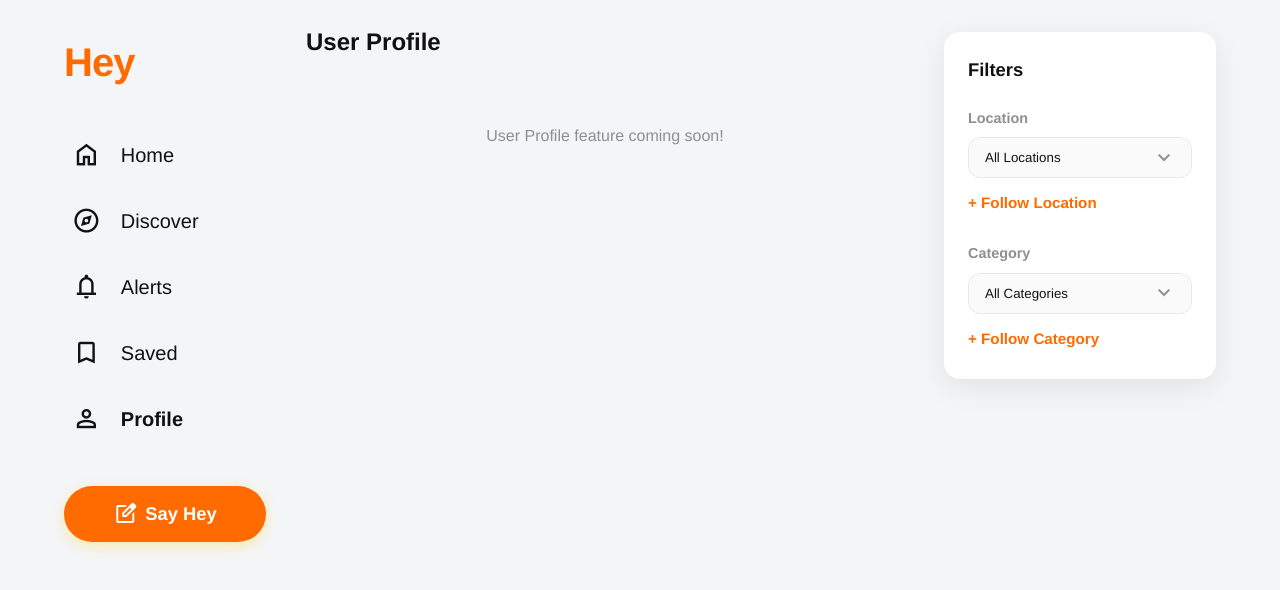
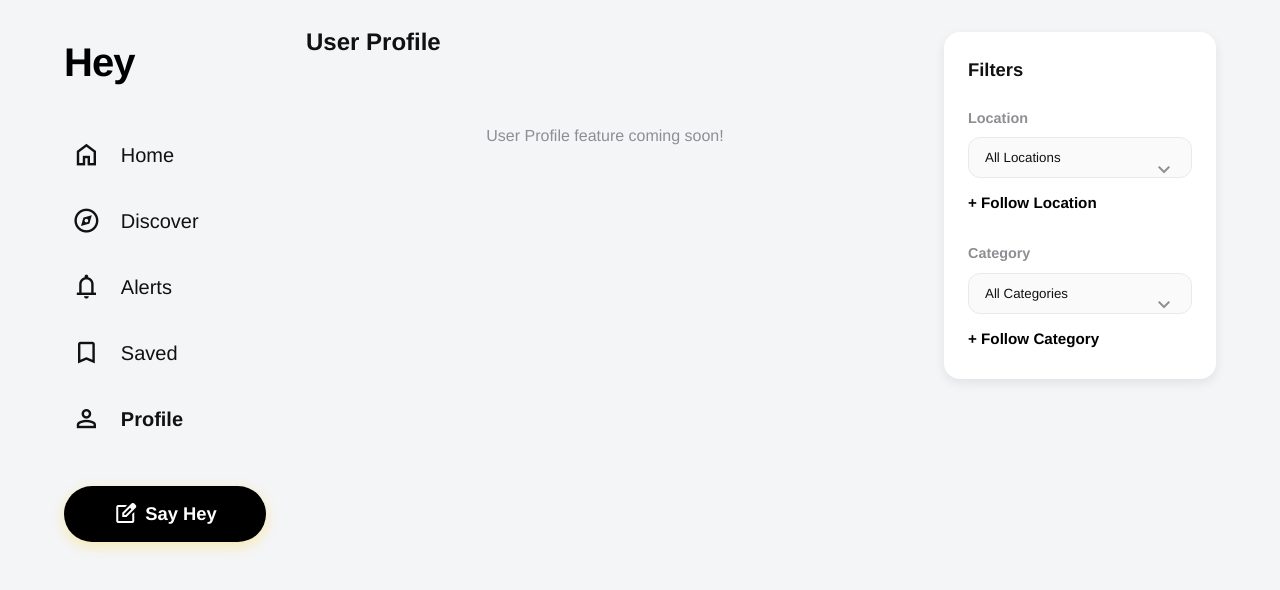
Before and after one commit to peekay11/Hey, a React (Vite) app: page /profile in a window 1280 px wide. Shown: the top 590 px of the page. Built offline with nearby package versions, Linux system fonts and the light colour scheme; a web font is replaced by a local one.

Commit message:
Remove accent colors, strip all CSS animations/transitions, and reduce button clutter on posts

```diff
--- a/src/App.css
+++ b/src/App.css
@@ -42,7 +42,7 @@
   margin-bottom: 1.5rem;
   height: 48px;
   box-shadow: var(--shadow-soft);
-  transition: box-shadow 0.2s;
+
 }
 
 .search-bar:focus-within {
@@ -86,7 +86,7 @@
   cursor: pointer;
   padding-bottom: 1rem;
   position: relative;
-  transition: color 0.2s;
+
 }
 
 .tab:hover {
--- a/src/components/MobileNav.css
+++ b/src/components/MobileNav.css
@@ -23,13 +23,11 @@
   width: 50px;
   height: 50px;
   border-radius: 50%;
-  transition: color 0.2s, background-color 0.2s;
+
   cursor: pointer;
 }
 
-.mobile-bottom-nav .nav-item:active {
-  background-color: rgba(0, 0, 0, 0.05);
-}
+
 
 .mobile-bottom-nav .nav-item.active {
   color: var(--text-main);
@@ -58,13 +56,9 @@
   justify-content: center;
   box-shadow: 0 4px 15px rgba(255, 204, 0, 0.3);
   cursor: pointer;
-  transition: transform 0.2s cubic-bezier(0.175, 0.885, 0.32, 1.275);
+
 }
 
 .btn-mobile-compose .material-symbols-outlined {
   font-size: 2rem;
 }
-
-.btn-mobile-compose:active {
-  transform: scale(0.9);
-}
--- a/src/components/Post.css
+++ b/src/components/Post.css
@@ -7,7 +7,7 @@
   padding: 1.5rem 1.5rem 0 1.5rem;
   box-shadow: var(--shadow-soft);
   margin-top: 15px; /* space for floating avatar */
-  transition: transform 0.2s cubic-bezier(0.175, 0.885, 0.32, 1.275), box-shadow 0.2s;
+
 }
 
 .post-avatar-badge {
@@ -28,11 +28,11 @@
   object-fit: cover;
   border: 2px solid var(--primary-color);
   cursor: pointer;
-  transition: transform 0.2s;
+
 }
 
 .avatar-floating:hover {
-  transform: scale(1.05);
+
 }
 
 .post-header {
@@ -78,7 +78,7 @@
   border-radius: 50%;
   width: 32px;
   height: 32px;
-  transition: background-color 0.2s, color 0.2s;
+
 }
 
 .btn-icon-only:hover {
@@ -170,7 +170,7 @@
   font-weight: 500;
   color: var(--text-main);
   cursor: pointer;
-  transition: border-color 0.2s, background-color 0.2s;
+
   overflow: hidden;
 }
 
@@ -192,7 +192,7 @@
   height: 100%;
   background-color: var(--primary-light);
   z-index: 1;
-  transition: width 0.5s ease-out;
+
 }
 
 .poll-option-text, .poll-option-percent {
@@ -249,21 +249,19 @@
   font-size: 0.95rem;
   font-family: inherit;
   font-weight: 600;
-  transition: transform 0.2s, color 0.2s;
+
 }
 
 .btn-action-icon:hover {
   color: var(--primary-color);
 }
 
-.btn-action-icon:active {
-  transform: scale(0.9);
-}
+
 
 .btn-action-icon .material-symbols-outlined {
   font-size: 1.4rem;
   color: var(--text-main);
-  transition: color 0.2s;
+
 }
 
 .btn-action-icon:hover .material-symbols-outlined {
@@ -311,7 +309,7 @@
   color: #fff;
   border: none;
   cursor: pointer;
-  transition: transform 0.2s, background-color 0.2s;
+
 }
 
 .btn-submit-arrow .material-symbols-outlined {
@@ -319,5 +317,5 @@
 }
 
 .btn-submit-arrow:hover {
-  transform: scale(1.1);
+
 }
--- a/src/components/Post.jsx
+++ b/src/components/Post.jsx
@@ -126,9 +126,6 @@ const Post = ({
           <span className="post-author">{author}</span>
           <span className="post-timestamp">{timestamp} • {location}</span>
         </div>
-        <button className="btn-icon-only">
-          <span className="material-symbols-outlined">more_horiz</span>
-        </button>
       </div>
 
       <div className="post-content">
@@ -155,10 +152,6 @@ const Post = ({
           <span className="material-symbols-outlined">chat_bubble_outline</span>
           <span>{replyCount}</span>
         </button>
-
-        <button className="btn-action-icon">
-          <span className="material-symbols-outlined">send</span>
-        </button>
       </div>
 
       {isExpanded && (
--- a/src/components/Reply.css
+++ b/src/components/Reply.css
@@ -7,7 +7,7 @@
   padding: 1.25rem 1.25rem 1rem 1.25rem;
   box-shadow: var(--shadow-soft);
   margin-top: 15px; /* space for floating avatar */
-  transition: transform 0.2s cubic-bezier(0.175, 0.885, 0.32, 1.275), box-shadow 0.2s;
+
   border: 1px solid rgba(0, 0, 0, 0.03);
 }
 
@@ -89,7 +89,7 @@
   font-size: 0.9rem;
   font-family: inherit;
   font-weight: 600;
-  transition: color 0.2s;
+
 }
 
 .btn-reply-action:hover {
--- a/src/components/SidebarLeft.css
+++ b/src/components/SidebarLeft.css
@@ -33,16 +33,14 @@
   cursor: pointer;
   padding: 0.5rem;
   border-radius: 99px;
-  transition: background-color 0.2s, transform 0.2s;
+
 }
 
 .nav-item:hover {
   background-color: rgba(0, 0, 0, 0.05);
 }
 
-.nav-item:active {
-  transform: scale(0.95);
-}
+
 
 .nav-item.active {
   font-weight: 700;
@@ -67,16 +65,12 @@
   font-weight: 700;
   border: none;
   cursor: pointer;
-  transition: transform 0.2s cubic-bezier(0.175, 0.885, 0.32, 1.275), box-shadow 0.2s, background-color 0.2s;
+
   box-shadow: 0 4px 14px rgba(255, 204, 0, 0.3);
 }
 
 .btn-primary-compose:hover {
-  transform: scale(1.05);
+
   background-color: var(--primary-hover);
   box-shadow: 0 6px 20px rgba(255, 204, 0, 0.4);
 }
-
-.btn-primary-compose:active {
-  transform: scale(0.95);
-}
--- a/src/components/SidebarRight.css
+++ b/src/components/SidebarRight.css
@@ -54,7 +54,7 @@
   font-weight: 500;
   width: 100%;
   cursor: pointer;
-  transition: background-color 0.2s, border-color 0.2s;
+
 }
 
 .filter-select:hover {
@@ -72,7 +72,7 @@
   position: absolute;
   right: 1rem;
   top: 50%;
-  transform: translateY(-50%);
+
   color: var(--text-muted);
   pointer-events: none;
 }
@@ -87,7 +87,7 @@
   font-weight: 600;
   cursor: pointer;
   text-align: left;
-  transition: opacity 0.2s;
+
 }
 
 .btn-follow:hover {
--- a/src/index.css
+++ b/src/index.css
@@ -10,13 +10,13 @@
   --text-muted: #8e8e93;
   --divider: #eaeaea;
 
-  --primary-color: #ff6b00; /* Vibrant Orange for high contrast */
-  --primary-hover: #e65c00;
-  --primary-light: rgba(255, 107, 0, 0.1);
+  --primary-color: #000000; /* No accent colors, strict monochrome */
+  --primary-hover: #333333;
+  --primary-light: rgba(0, 0, 0, 0.05);
 
   /* Shared values */
   --font-family: 'Helvetica Neue', Helvetica, Arial, sans-serif;
-  --shadow-soft: 0 8px 30px rgba(0, 0, 0, 0.08);
+  --shadow-soft: 0 4px 12px rgba(0, 0, 0, 0.08); /* Slightly stiffer shadow */
 }
 
 * {
```
